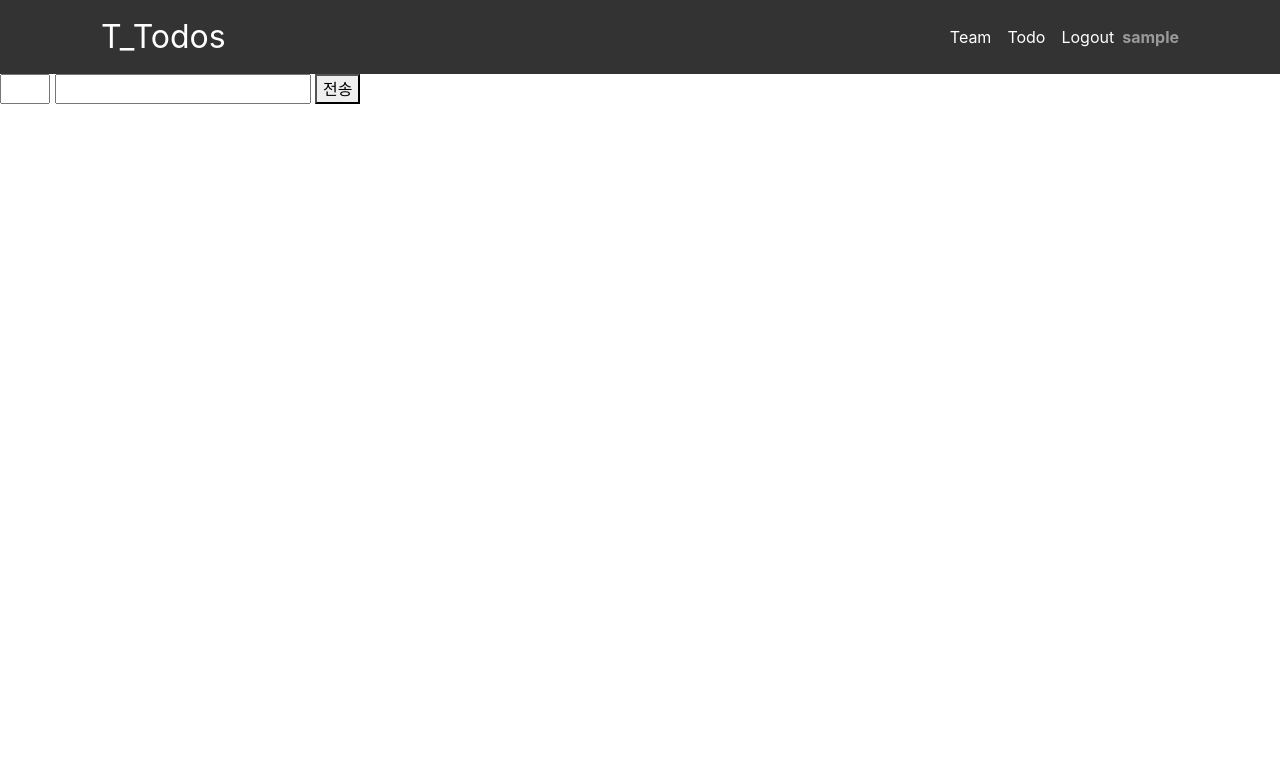
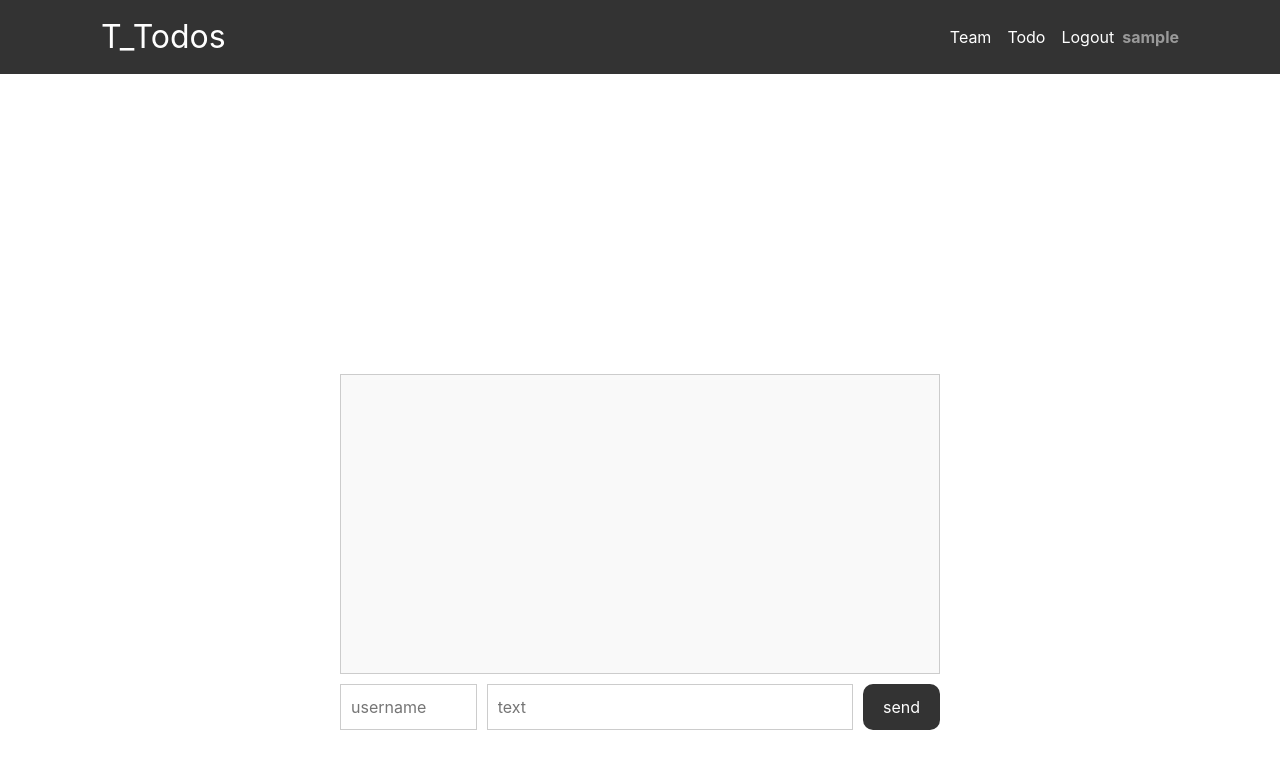
Before and after one commit to qkrwldns/t_todos, a Flask app: page /chat in a window 1280 px wide. Shown: the top 769 px of the page. Run offline with Flask 3, Linux system fonts and the light colour scheme; the visitor is signed in with stand-in values (Sample User, id 1); data that the repository does not hold is empty; some libraries are stand-ins or nearby versions.

Commit message:
차차 수정 필요

```diff
--- a/app.py
+++ b/app.py
@@ -215,7 +215,7 @@ def team():
             'UserID': member[0],
             'Username': member[1],
             # Make sure the default image URL is accessible.
-            'ProfilePic': member[2] if member[2] else 'https://surgassociates.com/wp-content/uploads/610-6104451_image-placeholder-png-user-profile-placeholder-image-png-600x629.jpg'
+            'ProfilePic': member[2] if member[2]  else url_for('static', filename='img/user_img.png')
         }
         for member in team_members_tuples if member[0] != current_user.id
     ]
@@ -224,10 +224,9 @@ def team():
     cursor.execute("SELECT ProfilePic FROM Users WHERE UserID = %s", (current_user.id,))
     current_user_pic_tuple = cursor.fetchone()
     # Make sure the default image URL is accessible.
-    current_user_pic = current_user_pic_tuple[0] if current_user_pic_tuple[0] else 'https://path-to-your-default-image.jpg'
-
+    current_user_pic = current_user_pic_tuple[0] if current_user_pic_tuple[0] else url_for('static', filename='img/user_img.png')
     cursor.close()  # Remember to close the cursor after the operations are done.
-
+    print(current_user.id)
     return render_template('team.html', name=current_user.username, current_page='team', team_members=team_members, current_user_pic=current_user_pic)
 
 # 팀 편집 라우트
@@ -243,7 +242,7 @@ def edit_team_member(user_id):
         user_details = {
             'UserID': user_details_tuple[0],
             'Username': user_details_tuple[1],
-            'ProfilePic': user_details_tuple[2]
+            'ProfilePic': user_details_tuple[2] if user_details_tuple[2]  else url_for('static', filename='img/user_img.png')
         }
         # If user details are found, pass them to the template.
         return render_template('team_edit.html', name=current_user.username, user=user_details)
--- a/static/css/main.css
+++ b/static/css/main.css
@@ -1,3 +1,13 @@
+@font-face {
+    font-family: 'YEONGJUSeonbiTTF';
+    src: url('https://cdn.jsdelivr.net/gh/projectnoonnu/2403@1.0/YEONGJUSeonbiTTF.woff2') format('woff2');
+    font-weight: normal;
+    font-style: normal;
+}
+main {
+    height: 100%;
+}
+
 /* --------------------------네비게이션---------------------- */
 
 .header-nav {
@@ -53,7 +63,7 @@
 .login input[type='password'] {
     width: 100%; /* 너비를 100%로 설정합니다. */
     padding: 10px; /* 안쪽 여백을 설정합니다. */
-    margin-bottom: 10px; /* 입력 필드 간의 하단 여백을 설정합니다. */
+    margin-top: 30px; /* 입력 필드 간의 하단 여백을 설정합니다. */
     border-radius: 4px; /* 모서리를 둥글게 만듭니다. */
     border: 1px solid #ccc; /* 테두리 색상을 설정합니다. */
 }
@@ -67,12 +77,12 @@
 
 /* 버튼 스타일을 설정합니다. */
 .login div button {
+    margin-top: 30px;
     padding: 10px 15px; /* 안쪽 여백을 설정합니다. */
     border-radius: 4px; /* 모서리를 둥글게 만듭니다. */
     border: none; /* 테두리를 제거합니다. */
     cursor: pointer; /* 커서를 포인터로 설정합니다. */
     flex: 1; /* 모든 버튼이 동일한 크기를 가지도록 설정합니다. */
-    margin: 0 5px; /* 버튼의 좌우 여백을 설정합니다. */
 }
 
 /* 로그인 버튼의 배경색과 텍스트 색상을 설정합니다. */
@@ -97,6 +107,7 @@
     background: #fff; /* 배경색을 흰색으로 설정합니다 */
     border-radius: 10px; /* 모서리를 둥글게 처리합니다 */
     box-shadow: 0 0 10px rgba(0, 0, 0, 0.1); /* 그림자 효과를 추가합니다 */
+    margin-top: 50px;
 }
 
 /* 제목 스타일 */
@@ -117,11 +128,14 @@
     display: flex; /* 항목을 가로로 배열 */
     align-items: center; /* 가운데 정렬 */
     justify-content: space-between; /* 항목과 버튼 사이에 공간 배분 */
-    padding: 10px 0; /* 상하 패딩 추가 */
 }
 
 /* 입력 필드 및 추가 버튼 스타일 */
 .todo-container form {
+    font-size: 15pt;
+    font-family: 'YEONGJUSeonbiTTF';
+    display: flex;
+    align-items: center;
     margin-bottom: 20px; /* 폼 아래 여백 */
     display: flex; /* 가로로 배열 */
 }
@@ -134,50 +148,164 @@
     border-radius: 4px; /* 둥근 모서리 */
 }
 
-/* 버튼 스타일 */
-.todo-container button {
-    padding: 10px 20px;
-    border: none;
+/* 체크박스의 외곽선과 색상을 설정합니다 */
+.todo-container form input[type="checkbox"] {
+    accent-color: #dc3545; /* 체크박스 색상을 지정합니다 */
+    -webkit-appearance: none; /* 웹킷 기반 브라우저에서 기본 스타일 제거 */
+    -moz-appearance: none; /* 모질라 기반 브라우저에서 기본 스타일 제거 */
+    appearance: none; /* 최신 브라우저에서 기본 스타일 제거 */
+    width: 20px; /* 체크박스의 너비를 설정합니다 */
+    height: 20px; /* 체크박스의 높이를 설정합니다 */
+    border: 2px solid #dc3545; /* 분홍색 테두리를 설정합니다 */
+    border-radius: 5px;
+    display: inline-block;
+    vertical-align: middle;
+}
+
+/* 선택된 체크박스의 배경과 테두리 색상을 지정합니다 */
+.todo-container form input[type="checkbox"]:checked {
+    background-color: #dc3545; /* 체크됐을 때 배경색을 지정합니다 */
+    border-color: #dc3545; /* 체크됐을 때 테두리 색상을 지정합니다 */
+}
+
+/* 추가적으로 선택된 체크박스에 체크 표시를 스타일링하고 싶다면,
+:before 또는 :after 가상 요소와 함께 커스텀 체크 표시를 만들 수 있습니다. */
+.todo-container form input[type="checkbox"]:checked:after {
+    content: ''; /* 가상 요소의 내용을 설정합니다 */
+    /* 여기에 체크 표시의 스타일을 추가합니다 */
+}
+
+.todo-container li>form {
+    margin-top: 10px;
+    margin-bottom: 10px;
+}
+
+/* 공통 버튼 스타일 */
+.todo-container .btn {
+    border: 2px solid black;
     border-radius: 4px;
-    cursor: pointer; /* 커서 모양 변경 */
-    display: inline-block; /* 인라인 블록 요소로 표시 */
+    cursor: pointer;
+    display: inline-block;
+    padding: 5px 15px; /* 조정된 패딩 값 */
+    font-size: 25px; /* 조정된 글꼴 크기 */
+    line-height: 1.5; /* 조정된 라인 높이 */
+    text-align: center; /* 텍스트 중앙 정렬 */
+    vertical-align: middle; /* 수직 방향 중앙 정렬 */
+    /* 추가적으로 높이를 직접 설정할 수도 있지만, 일반적으로 권장하지 않음 */
 }
 
 /* 수정 버튼 스타일 */
-.btn-primary {
-    background-color: #007bff; /* 파란색 배경 */
+.btn-container .btn-primary {
+    background-color: hsl(0, 0%, 20%); /* 파란색 배경 */
     color: white; /* 글자색은 흰색 */
+    font-size: 1rem;
+    font-family: 'YEONGJUSeonbiTTF';
+    border: none;
+    margin-right: 4px;
 }
 
 /* 삭제 버튼 스타일 */
-.btn-danger {
-    margin-bottom: 0;
-    margin-top: 20px;
+.btn-container .btn-danger {
     background-color: #dc3545; /* 빨간색 배경 */
     color: white; /* 글자색은 흰색 */
+    margin-top: 20px; /* 필요에 따라 조정 */
+    font-size: 1rem;
+    border: none;
 }
 
-/* 채팅 아이콘 고정 위치 설정 */
-a.chat-icon {
-    position: fixed; /* 고정 위치 */
-    right: 20px; /* 오른쪽에서 20px 떨어진 곳에 위치 */
-    bottom: 20px; /* 하단에서 20px 떨어진 곳에 위치 */
-    width: 50px; /* 너비 설정 */
-    height: 50px; /* 높이 설정 */
-    border-radius: 50%; /* 원형으로 설정 */
-    display: flex;
-    align-items: center;
-    justify-content: center;
-    background-color: #007bff; /* 파란색 배경 */
-    box-shadow: 0 2px 10px rgba(0, 0, 0, 0.2); /* 그림자 효과 추가 */
-    text-decoration: none; /* 텍스트 밑줄 제거 */
+.btn-primary:hover {
+    background-color: black;
 }
 
-a.chat-icon:hover {
-    background-color: #0056b3; /* 호버시 색상 변경 */
+.btn-danger:hover {
+    background-color: red;
 }
 
-a.chat-icon img {
-    max-width: 100%;
-    border-radius: 50%; /* 이미지를 원형으로 유지 */
+/* -------------------채팅----------------- */
+
+.main_image a {
+    text-decoration: none;
+    color: #d9534f;
 }
+
+/* 메시지 컨테이너 스타일링 */
+#message-container {
+    display: flex;
+    flex-direction: column;
+    /* justify-content: center; */
+    align-items: flex-start;
+    max-width: 600px; /* 최대 너비 설정 */
+    margin: 300px auto 0; /* 가운데 정렬을 위해 좌우 마진을 자동으로 설정, 위쪽 마진은 20px로 설정 */
+    border: 1px solid #ccc; /* 테두리 설정 */
+    background-color: #f9f9f9; /* 배경색 설정 */
+    padding: 10px; /* 패딩 설정 */
+    margin-bottom: 10px; /* 하단 마진 설정 */
+    height: 300px; /* 높이 설정 */
+    overflow-y: auto; /* 내용이 넘칠 경우만 스크롤바 생성 */
+}
+
+
+
+/* 폼 스타일링 */
+#messageForm {
+    max-width: 600px; /* 최대 너비 설정 */
+    margin: 0 auto; /* 가운데 정렬을 위해 좌우 마진을 자동으로 설정 */
+    display: flex; /* 폼 내 요소들을 가로로 배열 */
+    margin-bottom: 20px; /* 폼 하단 마진 설정 */
+}
+
+/* 유저 입력 필드 스타일링 */
+#formUser {
+    flex: 1; /* 나머지 공간 차지 */
+    padding: 10px; /* 패딩 설정 */
+    border: 1px solid #ccc; /* 테두리 설정 */
+    margin-right: 10px; /* 오른쪽 마진 설정 */
+}
+
+/* 메시지 입력 필드 스타일링 */
+#formMessage {
+    flex: 3; /* 폼User 입력 필드보다 넓은 공간 차지 */
+    padding: 10px; /* 패딩 설정 */
+    border: 1px solid #ccc; /* 테두리 설정 */
+    margin-right: 10px; /* 오른쪽 마진 설정 */
+}
+
+/* 전송 버튼 스타일링 */
+#messageForm button {
+    padding: 10px 20px; /* 패딩 설정 */
+    border: none; /* 테두리 제거 */
+    border-radius: 10px;
+    background-color: hsl(0, 0%, 20%); /* 배경색 설정 */
+    color: white; /* 글자색 설정 */
+    cursor: pointer; /* 커서 모양 변경 */
+}
+
+/* 전송 버튼 호버 효과 */
+#messageForm button:hover {
+    background-color: black; /* 배경색 변경 */
+}
+
+
+/* -------------------팀----------------- */
+
+.current-user-profile {
+    display: flex;
+    flex-direction: column;
+}
+.current-user-profile img {
+    align-self: center;
+}
+
+.current-user-profile h2 {
+    text-align: center;
+}
+
+.btn-primary {
+    background-color: hsl(0, 0%, 20%);
+}
+
+/* -----경고------*/
+
+div.alert.alert-danger {
+    margin-bottom: 0;
+}
--- a/templates/chat.html
+++ b/templates/chat.html
@@ -5,9 +5,9 @@
 
 <!-- 유저명과 메시지를 작성하고 데이터를 보내는 요소 -->
 <form id="messageForm">
-    <input id="formUser" type="text" style=width:50px; >
-    <input id="formMessage">
-    <button>전송</button>
+    <input id="formUser" type="text" style=width:50px; placeholder="username">
+    <input id="formMessage" placeholder="text">
+    <button>send</button>
 </form>
 
 <!-- 소켓 통신 -->
```
Also changed, not shown: templates/home.html (+28 -17 lines), templates/index.html (+22 -17 lines), templates/team.html (+9 -5 lines), templates/team_edit.html (+7 -5 lines), static/img/user_img.png (added).
